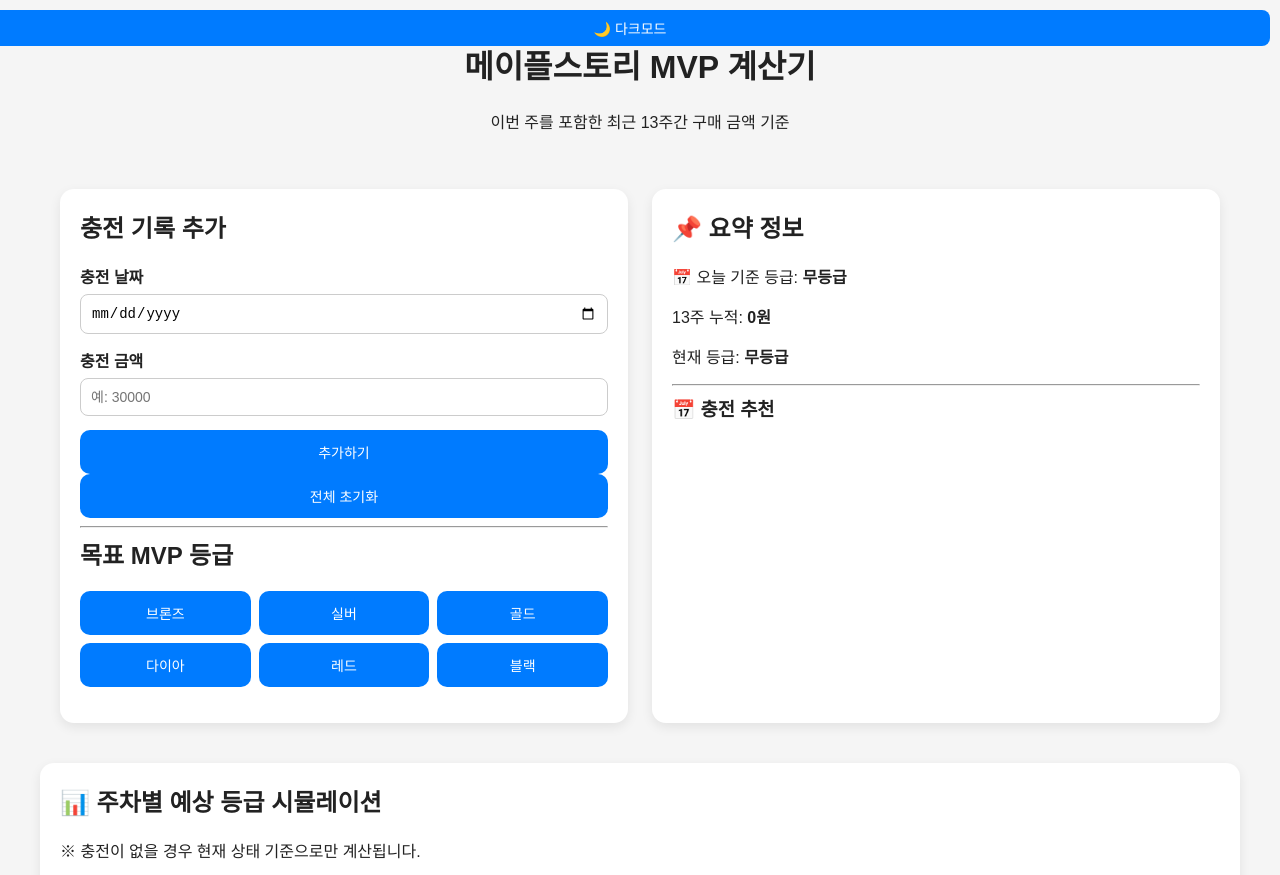
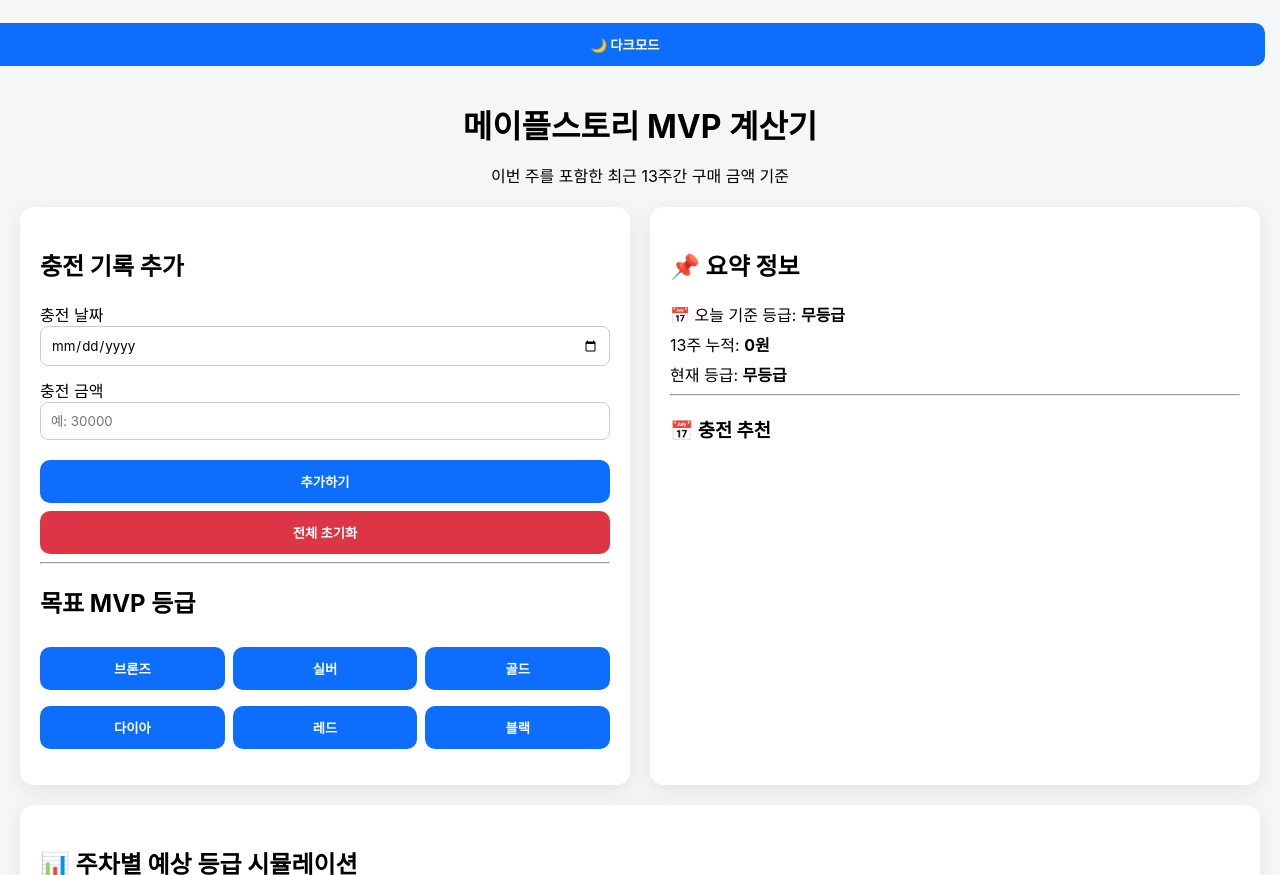
Before and after one commit to domlol/maple-mvp, a plain HTML site: page index.html in a window 1280 px wide. Shown: the top 875 px of the page. Drawn offline with Linux system fonts and the light colour scheme.

Commit message:
Update style.css

```diff
--- a/style.css
+++ b/style.css
@@ -1,74 +1,43 @@
 * {
   box-sizing: border-box;
+  font-family: -apple-system, BlinkMacSystemFont, "Segoe UI", sans-serif;
 }
 
 body {
   margin: 0;
-  font-family: "Noto Sans KR", sans-serif;
-  background: #f5f5f5;
-  color: #222;
-}
-
-button {
-  cursor: pointer;
+  background: #f5f6f8;
+  padding-top: 80px;
 }
 
 header {
   text-align: center;
-  padding: 20px;
+  margin-bottom: 20px;
 }
 
-#themeToggle {
-  position: fixed;
-  top: 10px;
-  right: 10px;
-  padding: 8px 12px;
-  border-radius: 8px;
+h1 {
+  margin-bottom: 6px;
 }
 
-/* ===== 레이아웃 ===== */
 .layout {
   display: grid;
   grid-template-columns: 1fr 1fr;
-  gap: 24px;
-  max-width: 1200px;
-  margin: auto;
-  padding: 20px;
+  gap: 20px;
+  padding: 0 20px;
 }
 
-/* ===== 카드 ===== */
 .card {
-  background: white;
+  background: #fff;
   border-radius: 14px;
   padding: 20px;
-  box-shadow: 0 4px 12px rgba(0,0,0,0.08);
+  box-shadow: 0 6px 20px rgba(0,0,0,0.08);
 }
 
-.card h2, .card h3 {
-  margin-top: 0;
+.card.wide {
+  margin: 20px;
 }
 
-/* ===== 요약 카드 ===== */
-.summary {
-  position: sticky;
-  top: 20px;
-}
-
-/* ===== 넓은 카드 ===== */
-.wide {
-  max-width: 1200px;
-  margin: 20px auto;
-}
-
-/* ===== 입력 ===== */
 .input-group {
-  margin-bottom: 14px;
-}
-
-label {
-  display: block;
-  font-weight: bold;
-  margin-bottom: 6px;
+  margin-bottom: 12px;
 }
 
 input {
@@ -76,44 +45,59 @@ input {
   padding: 10px;
   border-radius: 8px;
   border: 1px solid #ccc;
-  font-size: 14px;
 }
 
-/* ===== 버튼 ===== */
 button {
   width: 100%;
   padding: 12px;
+  margin-top: 8px;
   border-radius: 10px;
   border: none;
-  background: #007bff;
-  color: white;
-  font-size: 14px;
+  background: #0d6efd;
+  color: #fff;
+  font-weight: bold;
+  cursor: pointer;
 }
 
-button:hover {
-  background: #0056b3;
+button.danger {
+  background: #dc3545;
 }
 
-/* ===== 목표 버튼 ===== */
 .target-buttons {
   display: grid;
   grid-template-columns: repeat(3, 1fr);
   gap: 8px;
 }
 
-/* ===== 테이블 ===== */
+.summary p {
+  margin: 6px 0;
+}
+
+#themeToggle {
+  position: fixed;
+  top: 15px;
+  right: 15px;
+  z-index: 999;
+}
+
 table {
   width: 100%;
   border-collapse: collapse;
 }
 
 th, td {
-  border: 1px solid #ddd;
-  padding: 8px;
+  padding: 10px;
+  border-bottom: 1px solid #ddd;
   text-align: center;
 }
 
-/* ===== 모바일 ===== */
+.hint {
+  font-size: 13px;
+  color: #666;
+  margin-bottom: 10px;
+}
+
+/* 모바일 */
 @media (max-width: 768px) {
   .layout {
     grid-template-columns: 1fr;
```
